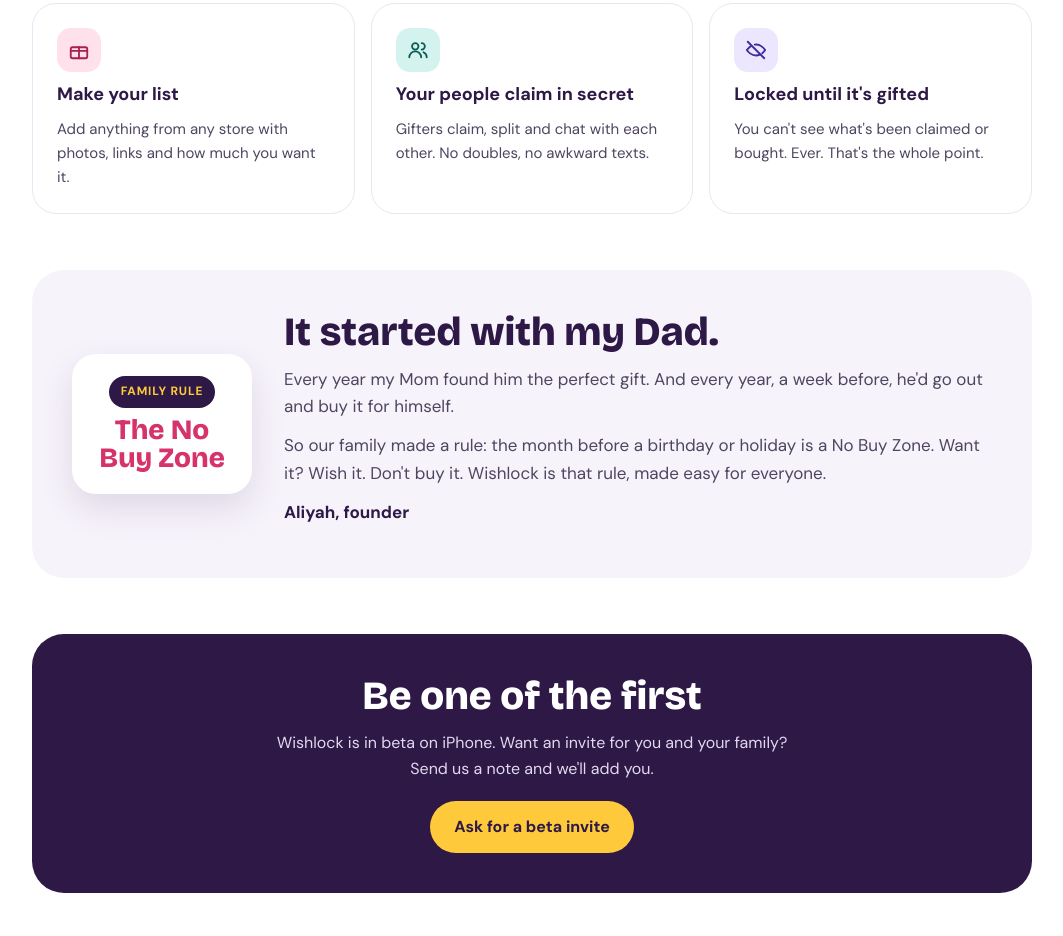
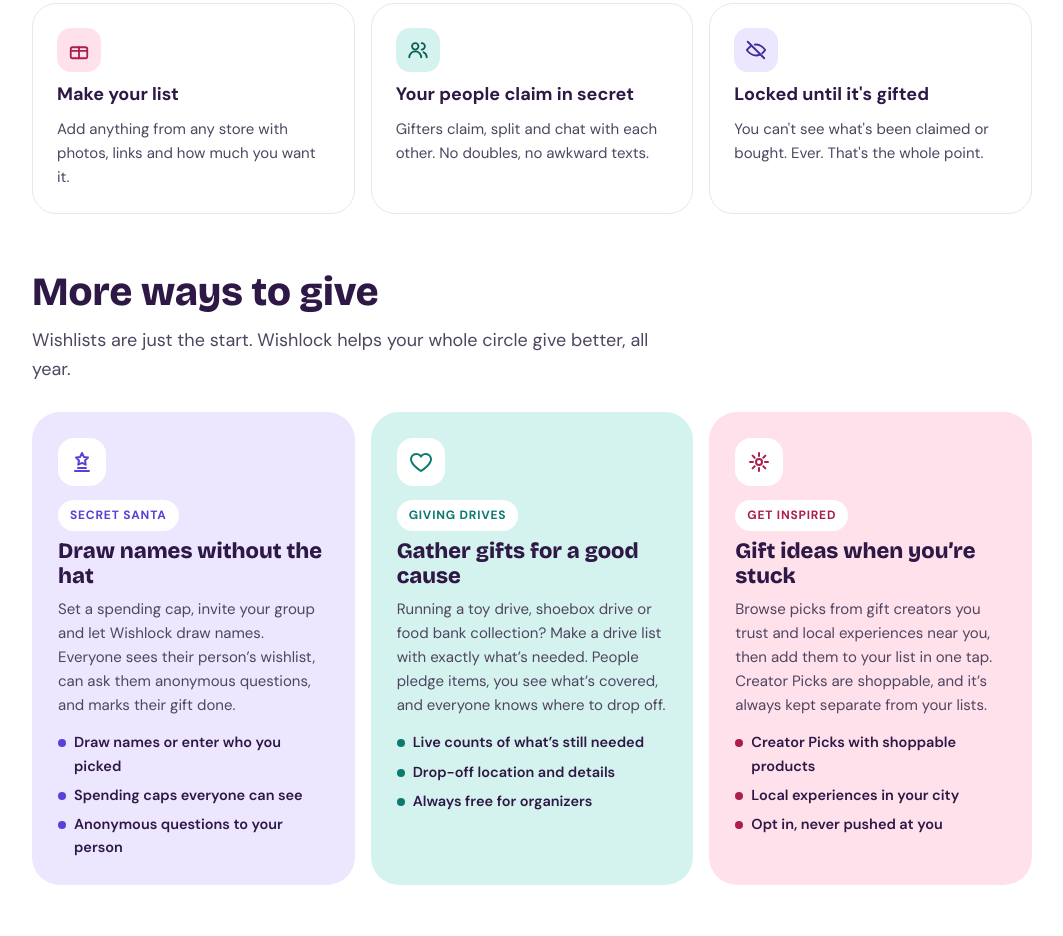
Before and after one commit to nobuyzone/wishlock-site, a plain HTML site: page index.html in a window 1280 px wide. Shown: the part 724-1660 px from the top of the page, without its empty margins (108-1171 px from the left). Drawn offline with nearby package versions, Linux system fonts and the light colour scheme.

Commit message:
Add files via upload

```diff
--- a/index.html
+++ b/index.html
@@ -20,7 +20,7 @@
 <div class="wrap">
   <header class="nav">
     <a class="brand" href="/"><img src="apple-touch-icon.png" alt="">Wishlock</a>
-    <nav class="nav-links" aria-label="Main"><a href="#how">How it works</a><a href="#story">Our story</a><a href="#beta">Join the beta</a></nav>
+    <nav class="nav-links" aria-label="Main"><a href="#how">How it works</a><a href="#more">Features</a><a href="#story">Our story</a><a href="#beta">Join the beta</a></nav>
   </header>
 
   <section class="hero">
@@ -31,7 +31,7 @@
       <div class="cta-row"><a class="btn btn-sun" href="#beta">Join the beta</a><a class="btn btn-ghost" href="#story">Hear the story</a></div>
     </div>
     <div class="hero-art" aria-hidden="true">
-      <svg class="wl-lock" viewBox="200 470 1760 1760" overflow="visible"><g class="wl-shift"><g class="wl-shackle"><use href="#wl-s" width="2160" height="2700"/></g><g class="wl-body"><use href="#wl-b" width="2160" height="2700"/></g></g></svg>
+      <svg class="wl-lock" viewBox="38 308 2084 2084" overflow="visible"><g class="wl-shift"><g class="wl-shackle"><use href="#wl-s" width="2160" height="2700"/></g><g class="wl-body"><use href="#wl-b" width="2160" height="2700"/></g></g></svg>
     </div>
   </section>
 
@@ -45,12 +45,41 @@
     </div>
   </section>
 
+  <section class="more" id="more">
+    <h2>More ways to give</h2>
+    <p class="lead">Wishlists are just the start. Wishlock helps your whole circle give better, all year.</p>
+    <div class="more-grid">
+      <article class="more-card" style="--c:#5B3FD6;--t:#ECE6FF">
+        <i><svg width="24" height="24" viewBox="0 0 24 24" fill="none" stroke="currentColor" stroke-width="2" stroke-linecap="round" stroke-linejoin="round" aria-hidden="true"><path d="M12 3l1.8 3.9L18 7.6l-3 2.9.7 4.2L12 12.8 8.3 14.7l.7-4.2-3-2.9 4.2-.7z"/><path d="M5 21h14"/><path d="M8 18h8"/></svg></i>
+        <span class="eyebrow">SECRET SANTA</span>
+        <h3>Draw names without the hat</h3>
+        <p>Set a spending cap, invite your group and let Wishlock draw names. Everyone sees their person’s wishlist, can ask them anonymous questions, and marks their gift done.</p>
+        <ul><li>Draw names or enter who you picked</li><li>Spending caps everyone can see</li><li>Anonymous questions to your person</li></ul>
+      </article>
+      <article class="more-card" style="--c:#0B7A70;--t:#D5F3EE">
+        <i><svg width="24" height="24" viewBox="0 0 24 24" fill="none" stroke="currentColor" stroke-width="2" stroke-linecap="round" stroke-linejoin="round" aria-hidden="true"><path d="M12 21s-7-4.5-9.3-9A5.2 5.2 0 0 1 12 6.6 5.2 5.2 0 0 1 21.3 12C19 16.5 12 21 12 21z"/></svg></i>
+        <span class="eyebrow">GIVING DRIVES</span>
+        <h3>Gather gifts for a good cause</h3>
+        <p>Running a toy drive, shoebox drive or food bank collection? Make a drive list with exactly what’s needed. People pledge items, you see what’s covered, and everyone knows where to drop off.</p>
+        <ul><li>Live counts of what’s still needed</li><li>Drop-off location and details</li><li>Always free for organizers</li></ul>
+      </article>
+      <article class="more-card" style="--c:#A81F50;--t:#FFE1EB">
+        <i><svg width="24" height="24" viewBox="0 0 24 24" fill="none" stroke="currentColor" stroke-width="2" stroke-linecap="round" stroke-linejoin="round" aria-hidden="true"><path d="M12 3v3M12 18v3M3 12h3M18 12h3M5.6 5.6l2.1 2.1M16.3 16.3l2.1 2.1M5.6 18.4l2.1-2.1M16.3 7.7l2.1-2.1"/><circle cx="12" cy="12" r="3"/></svg></i>
+        <span class="eyebrow">GET INSPIRED</span>
+        <h3>Gift ideas when you’re stuck</h3>
+        <p>Browse picks from gift creators you trust and local experiences near you, then add them to your list in one tap. Creator Picks are shoppable, and it’s always kept separate from your lists.</p>
+        <ul><li>Creator Picks with shoppable products</li><li>Local experiences in your city</li><li>Opt in, never pushed at you</li></ul>
+      </article>
+    </div>
+  </section>
+
   <section class="story" id="story">
     <div class="tag"><span class="eyebrow">FAMILY RULE</span><b>The No Buy Zone</b></div>
     <div>
       <h2>It started with my Dad.</h2>
       <p>Every year my Mom found him the perfect gift. And every year, a week before, he'd go out and buy it for himself.</p>
       <p>So our family made a rule: the month before a birthday or holiday is a No Buy Zone. Want it? Wish it. Don't buy it. Wishlock is that rule, made easy for everyone.</p>
+      <p>Turn on the No Buy Zone in the app and our Safari extension has your back. When you land on a store’s checkout page, Wishlock reminds you you’re in the No Buy Zone and lets you add it to your list instead. Your people get to surprise you, and you get to keep your money.</p>
       <p><b style="color:#2D1846">Aliyah, founder</b></p>
     </div>
   </section>
--- a/style.css
+++ b/style.css
@@ -26,7 +26,7 @@ h1 span{color:var(--sun)}
 .btn-ghost{background:rgba(255,255,255,.14);color:#fff}.btn-ghost:hover{color:#fff}
 .cta-row{display:flex;flex-wrap:wrap;gap:12px}
 .hero-art{display:grid;place-items:center;align-self:stretch}
-.hero-art svg{width:min(260px,100%);height:auto;overflow:visible}
+.hero-art svg{width:min(308px,100%);height:auto;overflow:visible}
 .wl-lock .wl-shift,.wl-lock .wl-shackle,.wl-lock .wl-body{transform-box:view-box}
 .wl-lock .wl-shackle{transform-origin:667px 1170px;animation:wlShackle 6s cubic-bezier(.3,.7,.3,1) 1s infinite}
 .wl-lock .wl-shift{animation:wlShift 6s ease-in-out 1s infinite}
@@ -62,10 +62,22 @@ footer a{color:var(--muted)}
 .draft{background:var(--berry-tint);color:var(--berry-deep);border-radius:16px;padding:12px 16px;font-weight:700;font-size:14px}
 .summary{background:var(--soft);border-radius:20px;padding:18px 22px;margin:20px 0}
 .summary li{margin:4px 0}
+.more{margin-bottom:56px}
+.more-grid{display:grid;grid-template-columns:repeat(3,minmax(0,1fr));gap:16px}
+.more-card{background:var(--t);border-radius:28px;padding:26px;display:flex;flex-direction:column;gap:8px}
+.more-card i{width:48px;height:48px;border-radius:16px;background:#fff;color:var(--c);display:grid;place-items:center;font-style:normal;margin-bottom:6px}
+.more-card .eyebrow{color:var(--c);background:#fff;align-self:flex-start}
+.more-card h3{font-family:var(--display);font-weight:800;font-size:22px;line-height:1.15;margin:0}
+.more-card p{margin:0;color:var(--body);font-size:15px}
+.more-card ul{margin:6px 0 0;padding:0;list-style:none;display:flex;flex-direction:column;gap:6px}
+.more-card li{display:flex;gap:8px;align-items:flex-start;font-size:14.5px;font-weight:600;color:var(--plum)}
+.more-card li::before{content:"";width:8px;height:8px;border-radius:50%;background:var(--c);margin-top:8px;flex-shrink:0}
+@media (max-width:960px){.more-grid{grid-template-columns:1fr 1fr}.more-card:last-child{grid-column:1/-1}}
 @media (max-width:760px){
   .hero{grid-template-columns:1fr;padding:40px 24px;border-radius:28px;text-align:left}
-  .hero-art{order:-1;justify-self:center;padding:8px 0 4px}.hero-art svg{width:min(190px,60vw);margin:0}
+  .hero-art{order:-1;justify-self:center;padding:8px 0 4px}.hero-art svg{width:min(225px,70vw);margin:0}
   .features{grid-template-columns:1fr}
+  .more-grid{grid-template-columns:1fr}.more-card:last-child{grid-column:auto}
   .story{grid-template-columns:1fr;padding:28px 22px}
   .story .tag{width:100%}
   .signup{padding:32px 22px}
```
